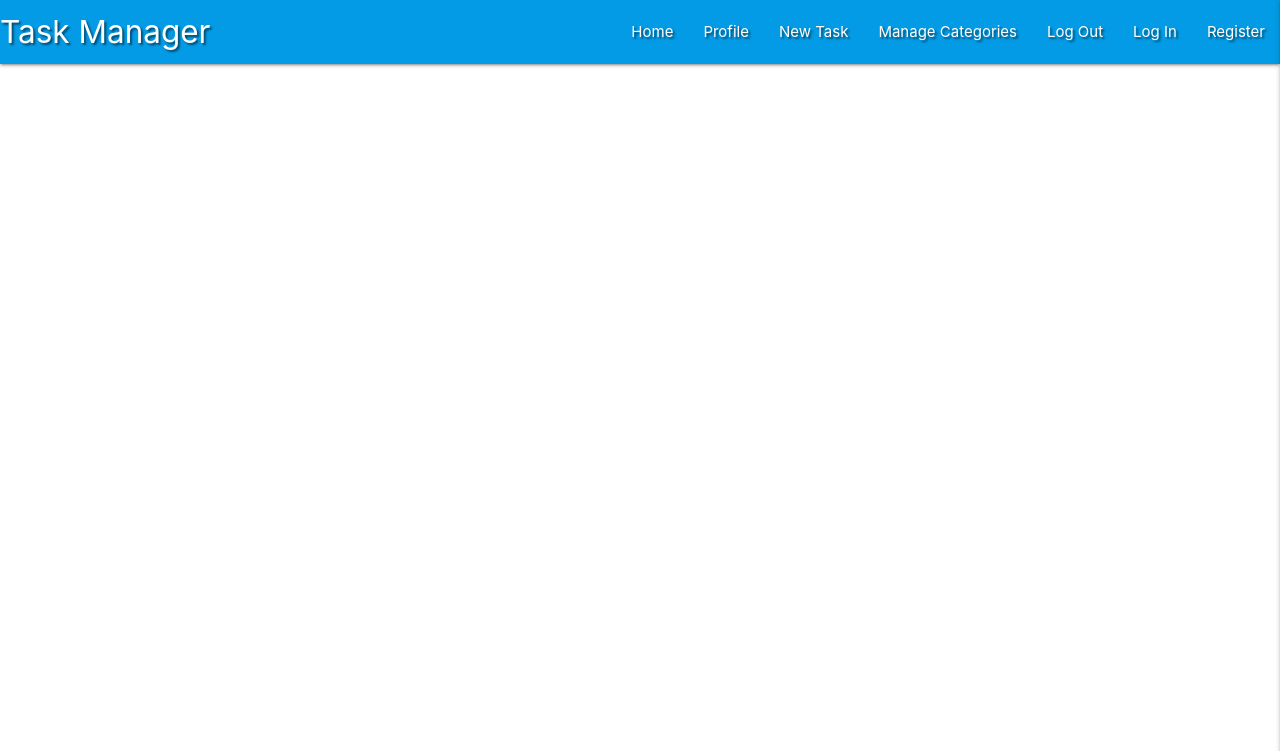
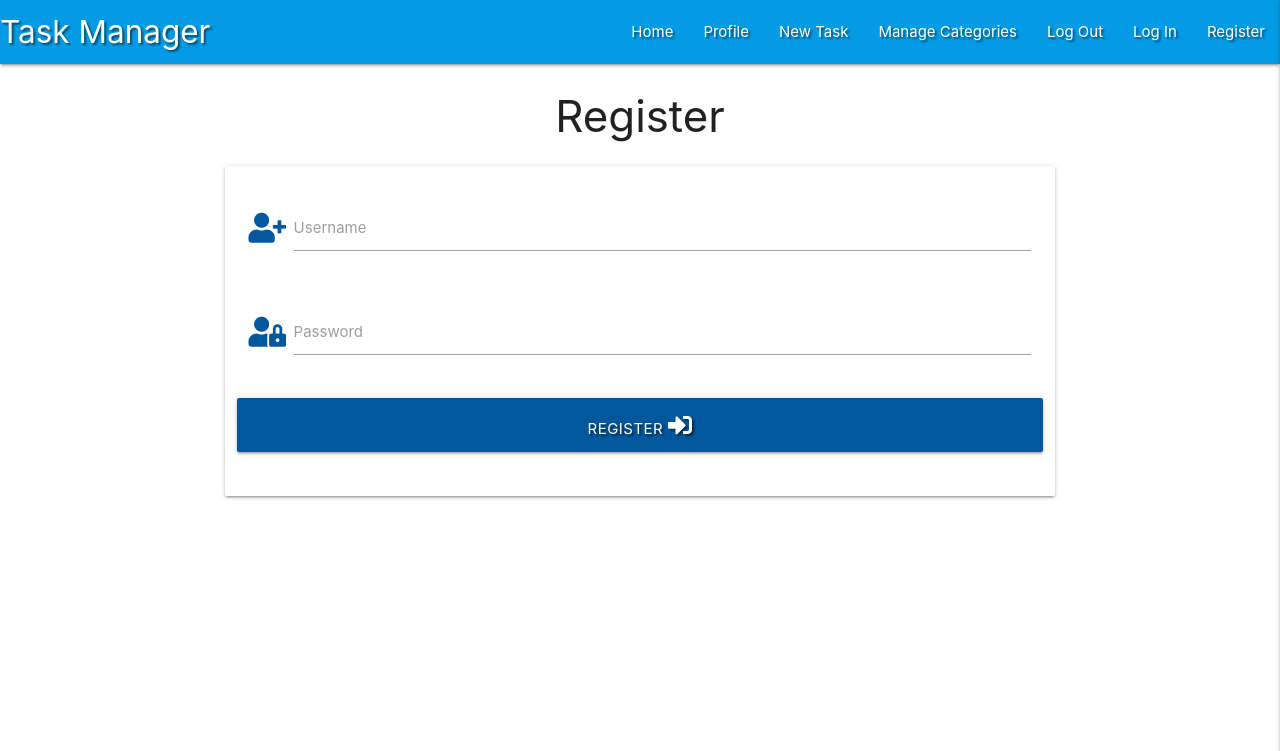
Before and after one commit to anthonyradose/flask-taskmanager-mongo, a Flask app: page / in a window 1280 px wide. Shown: the top 751 px of the page. Run offline with Flask 3, Linux system fonts and the light colour scheme; data that the repository does not hold is empty; some libraries are stand-ins or nearby versions.

Commit message:
Add Register template

```diff
--- a/app.py
+++ b/app.py
@@ -4,8 +4,10 @@ from flask import (
     redirect, request, session, url_for)
 from flask_pymongo import PyMongo
 from bson.objectid import ObjectId
+from werkzeug.security import generate_password_hash, check_password_hash
 if os.path.exists("env.py"):
     import env
+
 
 app = Flask(__name__)
 
@@ -23,6 +25,11 @@ def get_tasks():
     return render_template("tasks.html", tasks=tasks)
 
 
+@app.route("/register", methods=["GET", "POST"])
+def register():
+    return render_template("register.html")
+
+
 if __name__ == "__main__":
     app.run(host=os.environ.get("IP"),
             port=int(os.environ.get("PORT")),
--- a/templates/base.html
+++ b/templates/base.html
@@ -26,7 +26,7 @@
 					<li><a href="#">Manage Categories</a></li>
 					<li><a href="#">Log Out</a></li>
 					<li><a href="#">Log In</a></li>
-					<li><a href="#">Register</a></li>
+					<li><a href="{{ url_for('register') }}">Register</a></li>
 				</ul>
 			</div>
 		</nav>
@@ -40,7 +40,7 @@
             <li><a href="#">Manage Categories</a></li>
             <li><a href="#">Log Out</a></li>
             <li><a href="#">Log In</a></li>
-            <li><a href="#">Register</a></li>
+            <li><a href="{{ url_for('register') }}">Register</a></li>
 		</ul>
 	</header>
 
--- a/templates/tasks.html
+++ b/templates/tasks.html
@@ -1,12 +1,35 @@
 {% extends "base.html" %}
 {% block content %}
 
-    {% for task in tasks %}
-        {{ task.task_name }}<br>
-        {{ task.category_name }}<br>
-        {{ task.task_description }}<br>
-        {{ task.is_urgent }}<br>
-        {{ task.due_date }}<br>
-    {% endfor %}
+    <h3 class="center-align">Register</h3>
+
+    <div class="row">
+        <form class="col s12 m8 offset-m2" method="POST" action="{{ url_for('register') }}">
+            <div class="card-panel">
+                <!-- username -->
+                <div class="row">
+					<div class="input-field col s12">
+						<i class="fas fa-user-plus prefix light-blue-text text-darken-4"></i>
+						<input id="username" name="username" type="text" class="validate">
+						<label for="username">Username</label>
+					</div>
+                </div>
+                <!-- passowrd -->
+                <div class="row">
+                    <div class="input-field col s12">
+						<i class="fas fa-user-lock prefix light-blue-text text-darken-4"></i>
+                        <input id="password" name="password" type="password" class="validate">
+                        <label for="password">Password</label>
+                    </div>
+                </div>
+                <!-- register -->
+                <div class="row">
+                    <button type="submit" class="col s12 btn-large light-blue darken-4 text-shadow">
+                        Register <i class="fas fa-sign-in-alt"></i>
+                    </button>
+                </div>
+            </div>
+        </form>
+    </div>
 
 {% endblock %}
```
